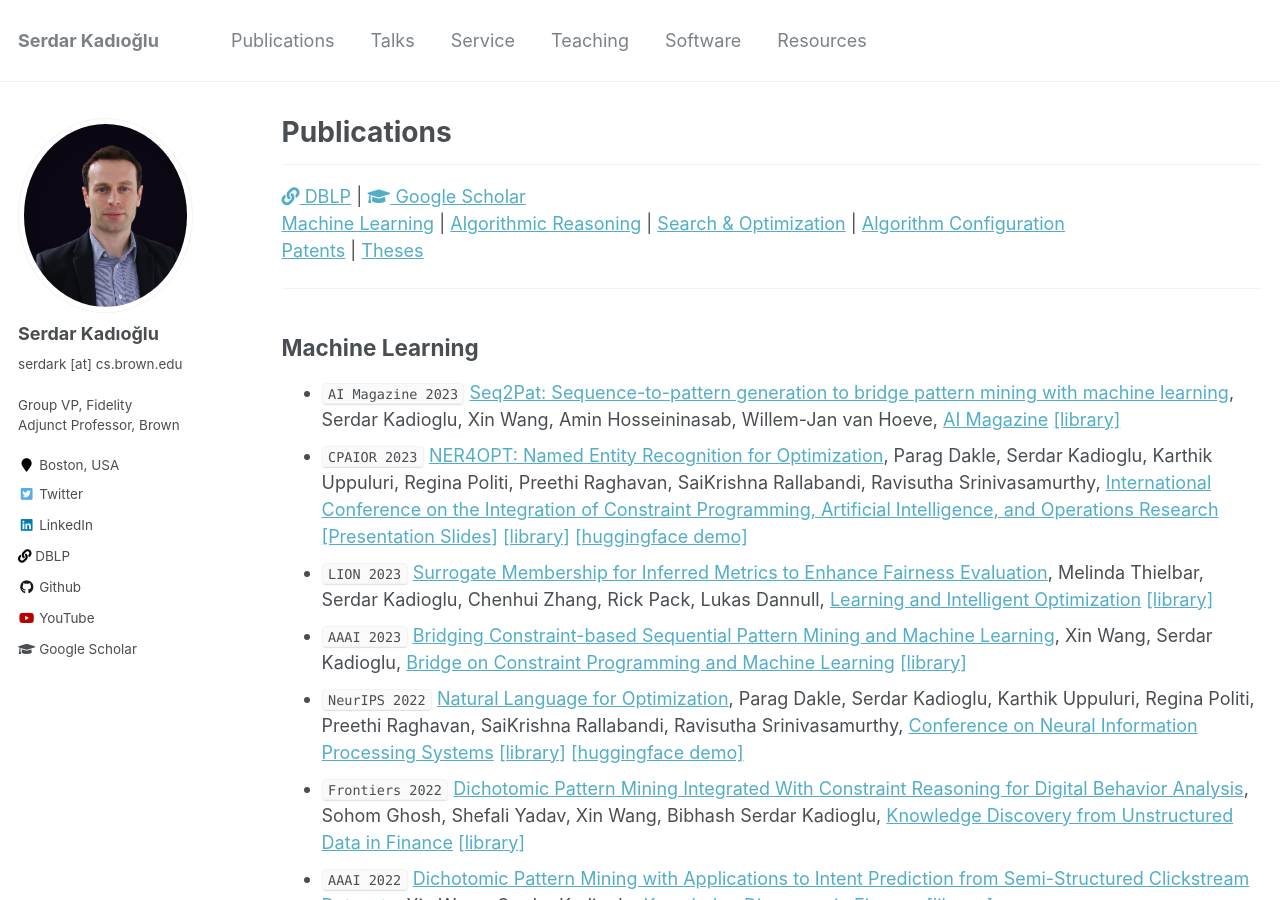
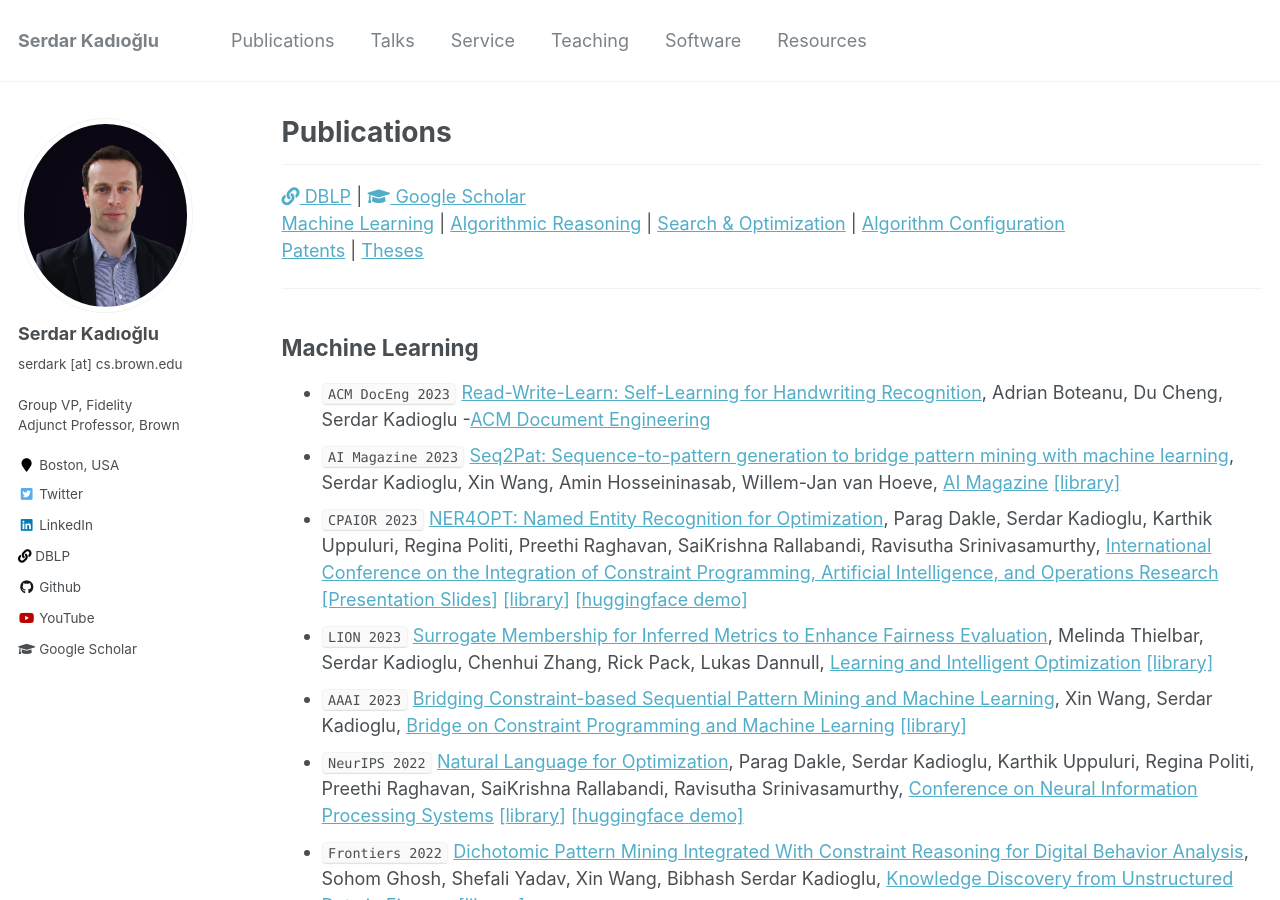
Before and after one commit to skadio/skadio.github.io, a Jekyll site: the page built from _pages/publications.md, in a window 1280 px wide and 900 px high. Built offline with Jekyll 4.4.1, drawn with Linux system fonts in a browser that asks for light colours.

Commit message:
Update publications.md

```diff
--- a/_pages/publications.md
+++ b/_pages/publications.md
@@ -18,6 +18,7 @@ author_profile: true
 ---
 
 ## Machine Learning
+* `ACM DocEng 2023` [Read-Write-Learn: Self-Learning for Handwriting Recognition](https://dl.acm.org/doi/abs/10.1145/3573128.3609343), Adrian Boteanu, Du Cheng, Serdar Kadioglu -[ACM Document Engineering](https://dl.acm.org/conference/doceng)
 * `AI Magazine 2023` [Seq2Pat: Sequence-to-pattern generation to bridge pattern mining with machine learning](https://onlinelibrary.wiley.com/doi/epdf/10.1002/aaai.12081), Serdar Kadioglu, Xin Wang, Amin Hosseininasab, Willem-Jan van Hoeve, [AI Magazine](https://onlinelibrary.wiley.com/toc/23719621/2023/44/1) [[library]](https://github.com/fidelity/seq2pat)
 * `CPAIOR 2023` [NER4OPT: Named Entity Recognition for Optimization](https://sites.google.com/view/cpaior2023), Parag Dakle, Serdar Kadioglu, Karthik Uppuluri, Regina Politi, Preethi Raghavan, SaiKrishna Rallabandi, Ravisutha Srinivasamurthy, [International Conference on the Integration of Constraint Programming, Artificial Intelligence, and Operations Research](https://sites.google.com/view/cpaior2023) [[Presentation Slides]](https://nbviewer.org/github/skadio/skadio.github.io/blob/master/files/Kadioglu_CPAIOR_2023.pdf) [[library]](https://github.com/skadio/ner4opt) [[huggingface demo]](https://huggingface.co/spaces/skadio/Ner4Opt)
 * `LION 2023` [Surrogate Membership for Inferred Metrics to Enhance Fairness Evaluation](https://lion17.org/), Melinda Thielbar, Serdar Kadioglu, Chenhui Zhang, Rick Pack, Lukas Dannull, [Learning and Intelligent Optimization](https://lion17.org/) [[library]](https://github.com/fidelity/jurity)
```
